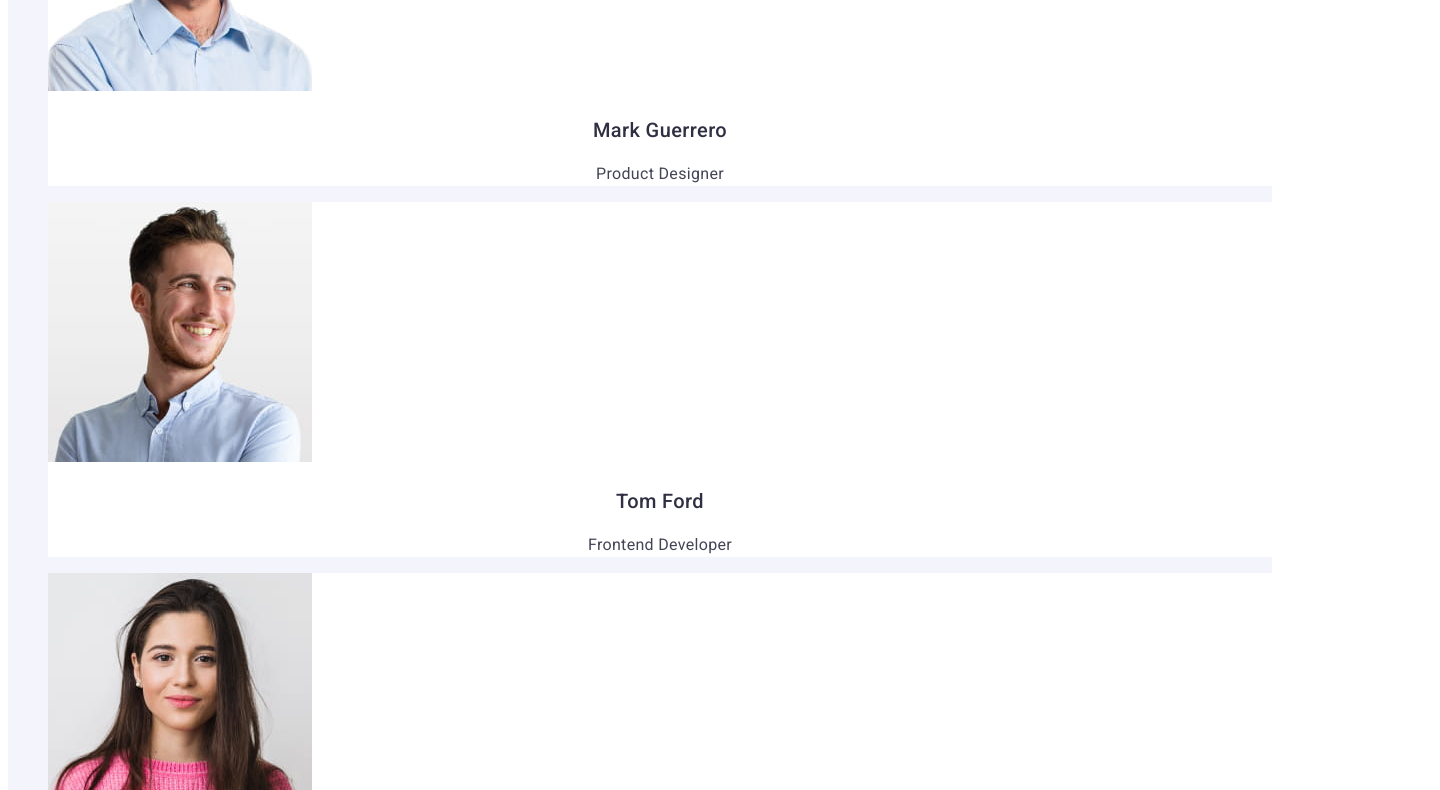
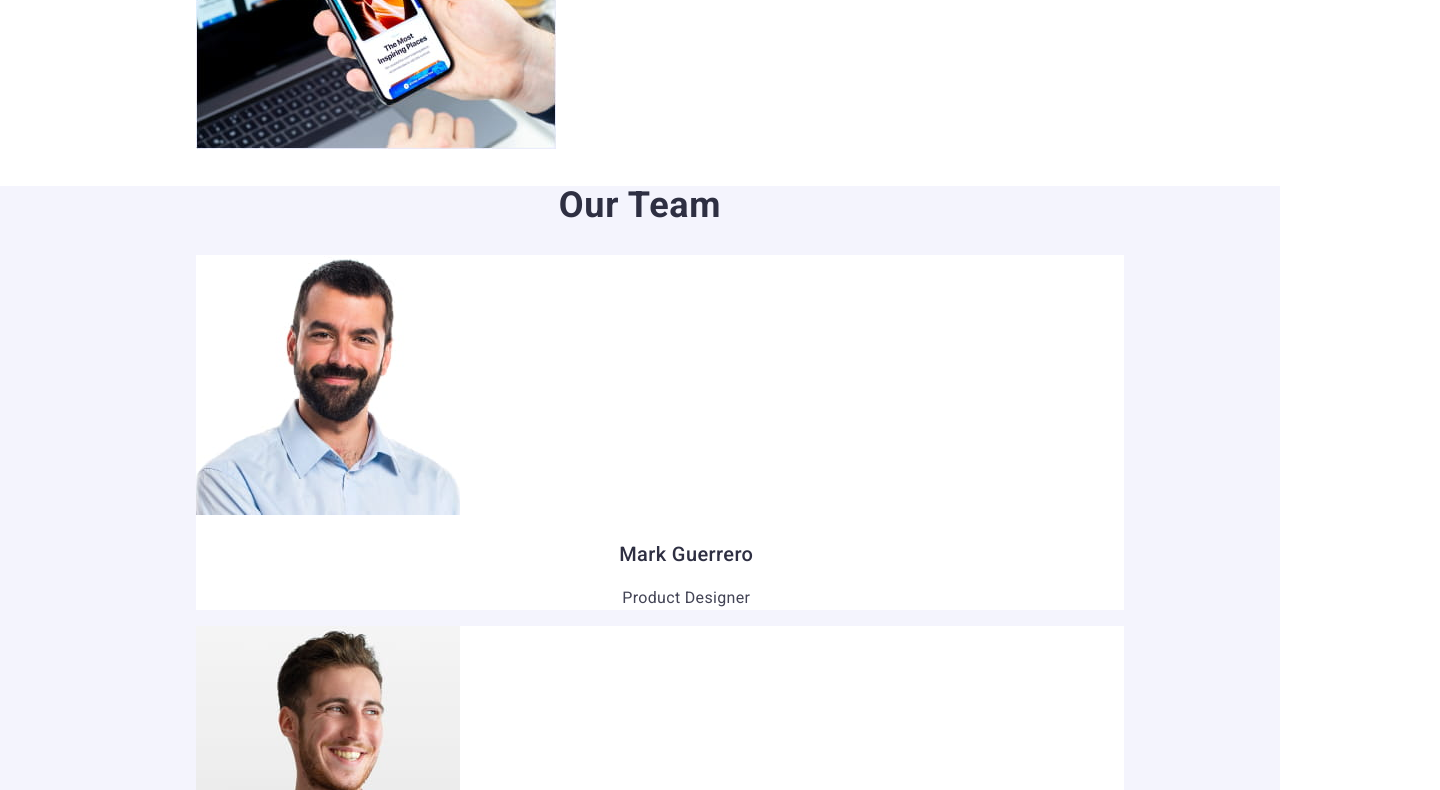
Before and after one commit to Anyanka2/goit-markup-hw-03, a plain HTML site: page index.html in a window 1280 px wide. Shown: the part 2010-2800 px from the top of the page, 1440 px wide, since content can reach past the window. Drawn offline with nearby package versions, Linux system fonts and the light colour scheme.

Commit message:
Added containers

```diff
--- a/css/styles.css
+++ b/css/styles.css
@@ -1,15 +1,16 @@
-:root{
---primary-brand-iris:#4D5AE5;
---pressed-state-ocean:#404BBF;
---dark-navy-blue:#2E2F42;
---body-text-slate:#434455;
---helper-text-light-slate:#8E8F99;
---succes-green:#31D0AA;
---accent-cornflower:#E7E9FC;
---light-mode-cloud:#F4F4FD;
---overlay-navy-blue-modal:#2E2F42;
---hero-backgroung-grey:#D9D9D9;
---text-color-white:#fff;
+:root {
+  --primary-brand-iris: #4d5ae5;
+  --pressed-state-ocean: #404bbf;
+  --dark-navy-blue: #2e2f42;
+  --body-text-slate: #434455;
+  --helper-text-light-slate: #8e8f99;
+  --succes-green: #31d0aa;
+  --accent-cornflower: #e7e9fc;
+  --light-mode-cloud: #f4f4fd;
+  --overlay-navy-blue-modal: #2e2f42;
+  --hero-backgroung-grey: #d9d9d9;
+  --text-color-white: #fff;
+  --background-color-white: #fff;
 }
 
 body {
@@ -62,8 +63,15 @@ body {
 } /*common end*/
 .hero {
   background-color: var(--overlay-navy-blue-modal);
+  border: 1px solid #000000;
+  box-shadow: 0px 4px 4px rgba(0, 0, 0, 0.25);
+  min-width: 1440px;
+  height: 600px;
 } /*index*/
 .title-hero {
+  max-width: 496px;
+  margin: 0 auto 48px;
+  padding-top: 188px;
   color: var(--text-color-white);
   font-size: 56px;
   line-height: 1.08;
@@ -81,10 +89,20 @@ body {
   box-shadow: 0px 4px 4px rgba(0, 0, 0, 0.15);
   border-radius: 4px;
   cursor: pointer;
+  display: block;
+  text-align: center;
+  width: 169px;
+  height: 56px;
+  margin: 0 auto;
 }
 .button-hero:hover,
 .button-hero:focus {
   background-color: var(--pressed-state-ocean);
+}
+
+.container {
+  margin: 0 auto;
+  padding: 0 156px;
 }
 .advantages-list h3 {
   color: var(--dark-navy-blue);
@@ -100,14 +118,17 @@ body {
 .team-list {
   list-style-type: none;
 }
-.services > h2,
-.team > h2 {
+.team-name {
+  padding-left: 52.5px;
+}
+.services h2,
+.team h2 {
   color: var(--dark-navy-blue);
   font-size: 36px;
   line-height: 1.11;
   letter-spacing: 0.02em;
   text-transform: capitalize;
-    text-align: center;
+  text-align: center;
 }
 .team h3 {
   color: var(--dark-navy-blue);
@@ -117,14 +138,14 @@ body {
   letter-spacing: 0.02em;
   text-align: center;
 }
-.team p{
+.team p {
   text-align: center;
 }
-.team{
+.team {
   background: var(--light-mode-cloud);
 }
-.team li{
-  background: #fff;
+.team li {
+  background: var(--background-color-white);
 }
 /*index end*/
 
@@ -166,7 +187,6 @@ body {
 }
 .portfolio-tiles p {
   color: var(--body-text-slate);
-
 }
 
 /*common*/
--- a/index.html
+++ b/index.html
@@ -10,7 +10,10 @@
       href="https://fonts.googleapis.com/css2?family=Raleway:wght@800&family=Roboto:wght@400;500;700;900&display=swap"
       rel="stylesheet"
     />
-
+    <link
+      rel="stylesheet"
+      href="node_modules/modern-normalize/modern-normalize.css"
+    />
     <link rel="stylesheet" href="./css/styles.css" />
     <title>WebStudio</title>
   </head>
@@ -86,6 +89,7 @@
         </ul>
       </section>
       <section class="services">
+        <div class="container">
           <h2>What are we doing</h2>
           <ul class="services-list">
             <li>
@@ -113,8 +117,10 @@
               />
             </li>
           </ul>
+        </div>
       </section>
       <section class="team">
+        <div class="container">
           <h2>Our Team</h2>
           <ul class="team-list">
             <li>
@@ -124,8 +130,10 @@
                 height="260"
                 alt="Smiling bearded man"
               />
+              <div class="team-name">
                 <h3>Mark Guerrero</h3>
                 <p>Product Designer</p>
+              </div>
             </li>
             <li>
               <img
@@ -134,8 +142,10 @@
                 height="260"
                 alt="Smiling man"
               />
+              <div class="team-name">
                 <h3>Tom Ford</h3>
                 <p>Frontend Developer</p>
+              </div>
             </li>
             <li>
               <img
@@ -144,8 +154,10 @@
                 height="260"
                 alt="Smiling woman"
               />
+              <div class="team-name">
                 <h3>Camila Garcia</h3>
                 <p>Marketing</p>
+              </div>
             </li>
             <li>
               <img
@@ -154,10 +166,13 @@
                 height="260"
                 alt="Smiling bearded man"
               />
+              <div class="team-name">
                 <h3>Daniel Wilson</h3>
                 <p>UI Designer</p>
+              </div>
             </li>
           </ul>
+        </div>
       </section>
     </main>
     <footer class="footer">
```
Lines whose indentation alone changed are shown as unchanged.
